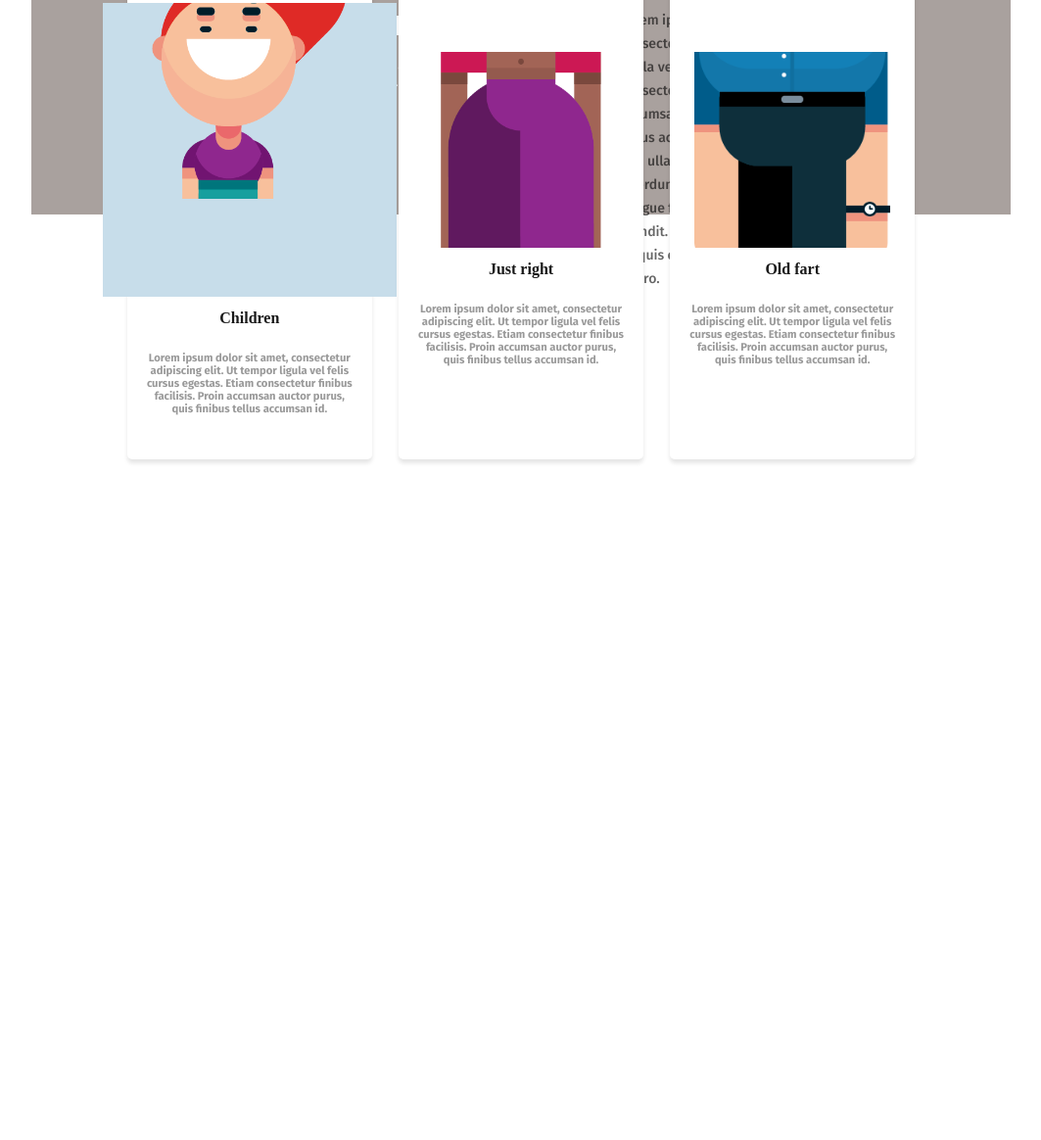
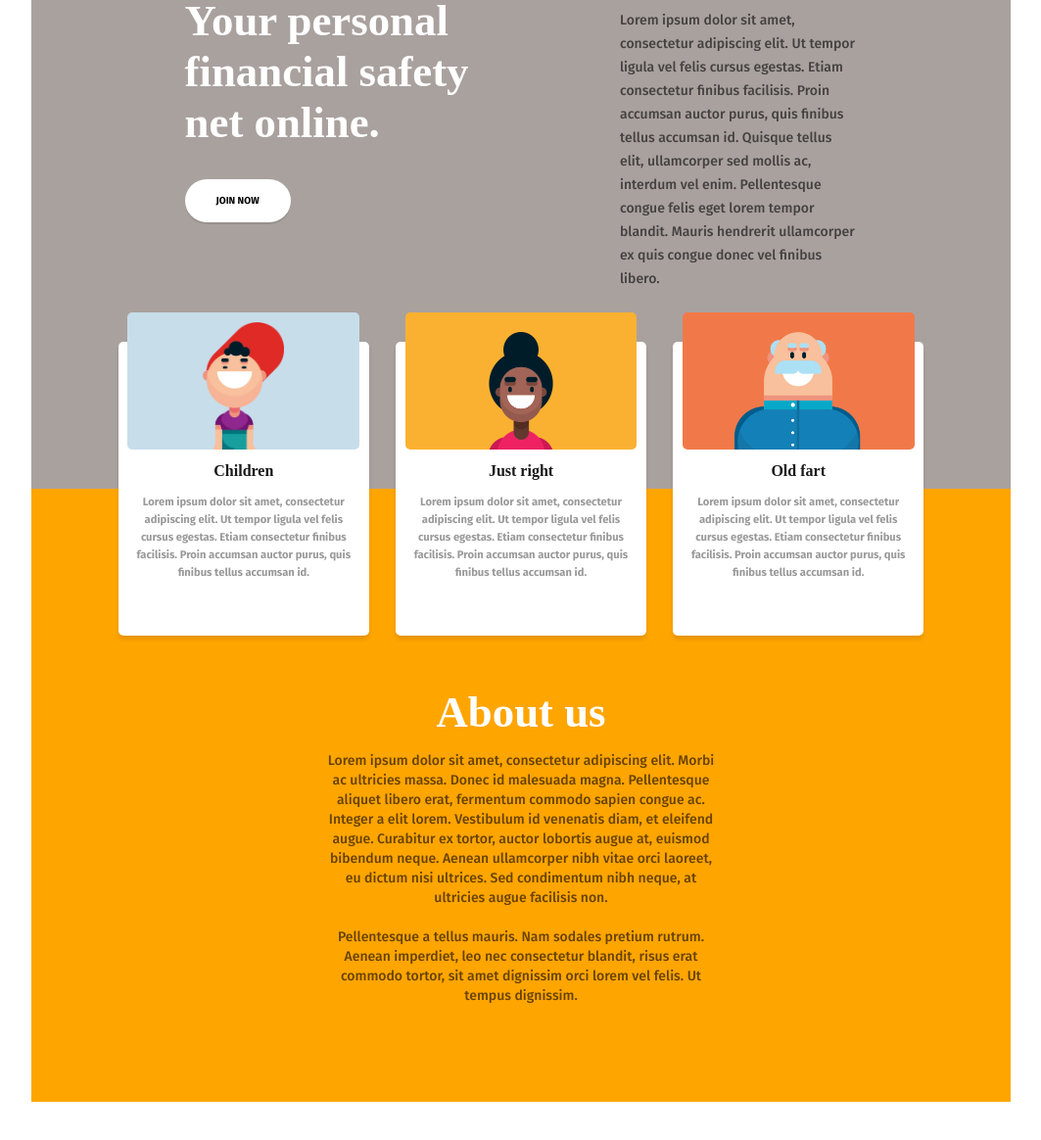
Before and after one commit to beratukiqi/Grid-gruppuppgift, a plain HTML site: page index.html in a window 1280 px wide. Shown: the part 584-1748 px from the top of the page at 98% size, without its empty margins (108-1171 px from the left). Before the commit the page ends 1382 px from the top, so only its background shows below. Drawn offline with Linux system fonts and the light colour scheme; files whose address does not match are found by name; a web font is replaced by a local one.

Commit message:
Content Updated
Added content HTML CSS

```diff
--- a/index.html
+++ b/index.html
@@ -55,7 +55,7 @@
       </nav>
 
       <main>
-        <section>
+        <section class="content">
           <section class="content__intro">
             <article class="content__intro__left">
               <h1>Your personal financial safety net online.</h1>
@@ -76,7 +76,7 @@
 
           <section class="content__cards">
             <article>
-              <div>
+              <div class="content__cards__child">
                 <img src="images//child.png" alt="" />
               </div>
               <h2>Children</h2>
@@ -88,7 +88,10 @@
               </p>
             </article>
             <article class="content__card">
-              <img src="images/adult.png" alt="adult" />
+              <div class="content__cards__adult">
+                <img src="images/adult.png" alt="adult" />
+              </div>
+
               <h2>Just right</h2>
               <p>
                 Lorem ipsum dolor sit amet, consectetur adipiscing elit. Ut
@@ -98,7 +101,10 @@
               </p>
             </article>
             <article class="content__card">
-              <img src="images/old.png" alt="Old" />
+              <div class="content__cards__old">
+                <img src="images/old.png" alt="Old" />
+              </div>
+
               <h2>Old fart</h2>
               <p>
                 Lorem ipsum dolor sit amet, consectetur adipiscing elit. Ut
@@ -109,9 +115,11 @@
             </article>
           </section>
 
-          <section>
-            <h1></h1>
-            <p></p>
+          <section class="content__about">
+            <h1>About us</h1>
+            <p>Lorem ipsum dolor sit amet, consectetur adipiscing elit. Morbi ac ultricies massa. Donec id malesuada magna. Pellentesque aliquet libero erat, fermentum commodo sapien congue ac. Integer a elit lorem. Vestibulum id venenatis diam, et eleifend augue. Curabitur ex tortor, auctor lobortis augue at, euismod bibendum neque. Aenean ullamcorper nibh vitae orci laoreet, eu dictum nisi ultrices. Sed condimentum nibh neque, at ultricies augue facilisis non.
+              <br><br>
+              Pellentesque a tellus mauris. Nam sodales pretium rutrum. Aenean imperdiet, leo nec consectetur blandit, risus erat commodo tortor, sit amet dignissim orci lorem vel felis. Ut tempus dignissim.</p>
           </section>
         </section>
 
--- a/styles/styles.css
+++ b/styles/styles.css
@@ -101,6 +101,7 @@ h1, h2, h3, h4 {
     font-family: 'Fira Sans', sans-serif;
     font-weight: 700;
     font-size: 0.625rem;
+    box-shadow: 0px 2px 0px rgba(0, 0, 0, 0.1);
 }
 
 .btn--header {
@@ -129,9 +130,13 @@ h1, h2, h3, h4 {
     color: black;
 }
 
+.content {
+    background-color: orange;
+}
+
 .content__intro {
     background-color: #A9A19E;
-    height: 40vh;
+    height: 600px;
     display: flex;
     justify-content: space-around;
     align-items: flex-start;
@@ -165,19 +170,21 @@ h1, h2, h3, h4 {
     align-items: center;
     gap: 1.7rem;
     transform: translateY(-50%);
+    z-index: 5;
+
 
 }
 .content__cards article { /*bättre med classnamn?*/
-    height: 500px;
-    width: 25%;
+    height: 300px;
+    width: 256px;
     background-color: white;
     border-radius: 5px;
     box-shadow: 0px 4px 4px rgba(0, 0, 0, 0.1);
     display: flex;
     flex-direction: column;
-    justify-content: center;
+    justify-content: top;
     align-items: center;
-    padding: 1rem;
+    padding: 0.6rem;
     text-align: center;
 }
 
@@ -191,39 +198,69 @@ h1, h2, h3, h4 {
     color: rgba(0, 0, 0, 0.4);
     font-size: 0.7rem;
     font-weight: 700;
+    line-height: 1.125rem;
+    margin-top: 0;
 }
 
-div {
-    height:300px;
-    width: 300px;
+.content__cards div {
+    border-radius: 5px;
+    margin-top: -40px;
+}
+.content__cards__child {
+    height: 50%;
+    width: 100%;
     background-color: #C7DDEA;
 }
 
-.content__cards img {
-    height: 200px;
-    width: 200px;
+.content__cards__child img {
+    width: 35%;
+    height: 100%;
     object-fit: cover;
-    object-position: bottom 40%;
+    object-position: 0 10px;
+}
+
+.content__cards__adult {
+    height: 50%;
+    width: 100%;
+    background-color: #FAB131;
+}
+.content__cards__adult img {
+    width: 35%;
+    height: 100%;
+    object-fit: cover;
+    object-position: 0 20px;
+}
+
+.content__cards__old {
+    height: 50%;
+    width: 100%;
+    background-color: #F17949;
+}
+
+.content__cards__old img {
+    width: 55%;
+    height: 100%;
+    object-fit: cover;
+    object-position: 0 20px;
 }
 
 
 
 
-
-
-
-
-
-
-
-
-/*.content__cards figure {
-    background-color:#C7DDEA;
-    width: 90%;
-    height: 300px;
-    border-radius: 5px;
+.content__about {
+    text-align: center;
+    width: 40%;
+    margin: auto;
+    transform: translateY(-30%);
 }
 
-.content__cards figure img {
-    overflow: hidden;
-}*/
+.content__about p {
+    font-size: .875rem;
+    line-height: 1.25rem;
+    font-weight: 500;
+    color:rgba(0, 0, 0, 0.6);
+}
+
+.content__about h1 {
+   margin: 0;
+}
```
